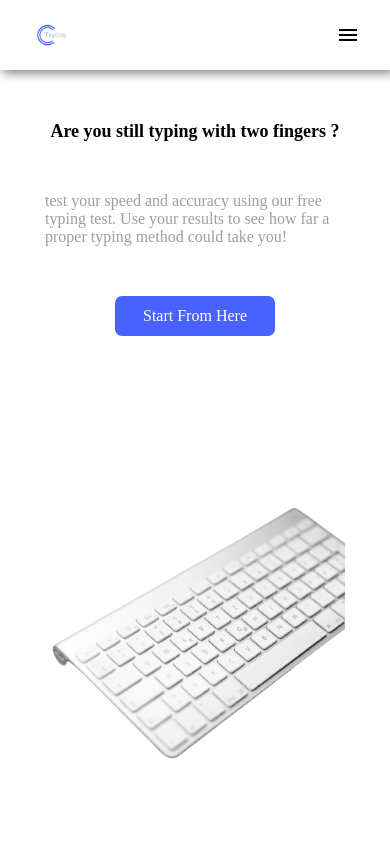
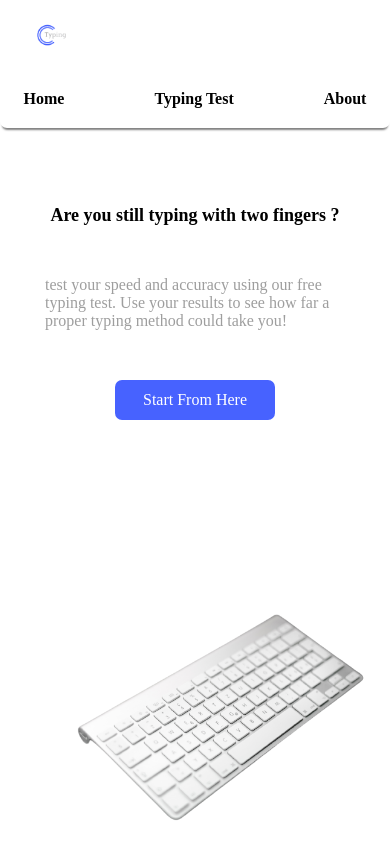
Before and after one commit to ibrahim2375/typing-test, a React (Create React App) app: page / in a window 390 px wide. Shown: the top 844 px of the page. Built offline with nearby package versions, Linux system fonts and the light colour scheme; no server answers.

Commit message:
finished about page and problem of header

```diff
--- a/src/App.css
+++ b/src/App.css
@@ -27,6 +27,7 @@ html {
   align-items: center;
 }
 .App header .logo > img {
+  object-fit: cover;
   width: var(--logoWidth);
   height: var(--logoHeight);
 }
@@ -36,6 +37,7 @@ html {
   justify-content: center;
   align-items: center;
   gap: var(--gap);
+  z-index: 999;
 }
 .App ul li {
   text-align: center;
@@ -92,18 +94,14 @@ html {
     position: relative;
   }
   .App ul {
-    display: none;
     width: 100%;
     position: absolute;
     background-color: var(--mainColor);
     right: 0px;
-    top: 73px;
-    box-shadow: 0px 0px 10px rgba(0, 0, 0, 0.5);
-    border-radius: var(--borderRadius);
-    -webkit-border-radius: var(--borderRadius);
-    -moz-border-radius: var(--borderRadius);
-    -ms-border-radius: var(--borderRadius);
-    -o-border-radius: var(--borderRadius);
+    top: 70px;
+    box-shadow: 0 4px 2px -2px rgba(0, 0, 0, 0.5);
+    border-bottom-left-radius: var(--borderRadius);
+    border-bottom-right-radius: var(--borderRadius);
   }
   .App ul li {
     padding: 20px;
--- a/src/App.js
+++ b/src/App.js
@@ -1,4 +1,4 @@
-import React, { useRef, useEffect } from 'react';
+import React, { useRef } from 'react';
 import {
   BrowserRouter as Router,
   Routes,
@@ -10,23 +10,23 @@ import logo from './img/logo.png';
 import Home from './components/Home.js';
 import Typing from './components/TypingTest';
 import About from './components/About';
-import MenuIcon from '@mui/icons-material/Menu';
+// import MenuIcon from '@mui/icons-material/Menu';
 function App() {
   const divRef = useRef(null);
-  const showList = () => {
-    if (window.innerWidth <= 480) {
-      divRef.current.style.display === 'block' ? divRef.current.style.display = 'none' : divRef.current.style.display = 'block';
-    }
-  }
-  useEffect(() => {
-    if (window.innerWidth <= 480) {
-      window.onscroll = () => {
-        divRef.current.style.display = 'none';
-      }
+  // const showList = () => {
+  // if (window.innerWidth <= 480) {
+  //   divRef.current.style.display === 'block' ? divRef.current.style.display = 'none' : divRef.current.style.display = 'block';
+  // }
+  // }
+  // useEffect(() => {
+  //   if (window.innerWidth <= 480) {
+  //     window.onscroll = () => {
+  //       divRef.current.style.display = 'none';
+  //     }
 
-    }
+  //   }
 
-  }, [])
+  // }, [])
 
   return (
     <div className="App" >
@@ -35,11 +35,10 @@ function App() {
           <div className="logo">
             <img src={logo} alt="Logo" name="logo" />
           </div>
-          <MenuIcon className="menu" onClick={showList} />
+          {/* <MenuIcon className="menu" onClick={showList} /> */}
           <ul ref={divRef} >
             <li><Link to="/" className="link">Home</Link></li>
             <li><Link to="/typing" className="link">Typing Test</Link></li>
-            <li>Contact Us</li>
             <li><Link to="/about" className="link">About</Link></li>
           </ul>
           <div className="contactUs">
--- a/src/components/About.js
+++ b/src/components/About.js
@@ -1,8 +1,23 @@
 import React from 'react'
-
+import '../css/About.css'
+import aboutImag_1 from '../img/about1.jpg'
+import aboutImag_2 from '../img/about2.jpg'
+import Footer from './Footer'
 function About() {
   return (
-    <div>About</div>
+    <>
+      <div className="about">
+        <div className="txtHead">
+          <h1>About Us</h1>
+          <p>Typing is a  way to learn or perfect their keyboarding technique. What’s more, we help you to find this service on our site.</p>
+        </div>
+        <div className="aboutImg">
+          <img src={aboutImag_1} alt="img 1" />
+          <img src={aboutImag_2} alt="img 2" />
+        </div>
+      </div>
+      <Footer />
+    </>
   )
 }
 
--- a/src/components/Test.js
+++ b/src/components/Test.js
@@ -1,10 +1,13 @@
-import React, { useEffect, useRef } from 'react'
+import React, { useEffect, useRef} from 'react'
 import '../css/Test.css';
 import ChangeCircleIcon from '@mui/icons-material/ChangeCircle';
 function Test() {
     const FETC_HAPI = 'http://api.quotable.io/random';
     const displayQuote = useRef();
     const inputRef = useRef();
+    const timer = useRef();
+    let startTime;
+    // const [counter, setCounter] = useState(0);
     const changes = () => {
         const arrayQuote = displayQuote.current.querySelectorAll('span');
         const arrayValue = inputRef.current.value.split('');
@@ -43,17 +46,39 @@ function Test() {
 
         })
         inputRef.current.value = null;
+        // startTimeing();
+        // startTimeing();
 
     }
+
+    // function startTimeing() {
+        // timer.current.innerText = 0;
+        // startTime = new Date();
+        // setInterval(() => {
+        //     goda = getTimer();
+        // }, 1000)
+    //     setInterval(() => {
+    //         let num = 0;
+    //         num++;
+    //         setCounter(num);
+    //     },1000)
+    // }
+    // function getTimer() {
+    //     // timer.current.value = 0;
+    //     return Math.floor((new Date() - startTime) / 1000);
+    // }
     const update = () => {
         renderNewQuote();
+
     }
     useEffect(() => {
-        renderNewQuote()
+        renderNewQuote();
+
         // inputRef.current.focus();
     })
     return (
         <div className="test">
+            <div className="timer" ref={timer} >0</div>
             <ChangeCircleIcon fontSize='large' className="changeIcon" onClick={update} />
             <div className="display-quote" ref={displayQuote}></div>
             <textarea
--- a/src/components/TypingTest.js
+++ b/src/components/TypingTest.js
@@ -1,8 +1,14 @@
 import React from 'react'
-
+import Test from './Test'
+import Footer from './Footer'
+import '../css/TypingTest.css'
 function TypingTest() {
   return (
-    <div>TypingTest</div>
+    <div className="typingTest">
+      <h1>Let's Go 🚀</h1>
+      <Test  />
+      <Footer />
+    </div>
   )
 }
 
--- /dev/null
+++ b/src/css/About.css
@@ -0,0 +1,42 @@
+@import url("./Variable.css");
+.about {
+  max-width: 100vw;
+  display: flex;
+  flex-direction: column;
+  justify-content: center;
+  align-items: center;
+  gap: var(--gap);
+  padding: var(--padding);
+}
+.about .txtHead {
+  max-width: 300px;
+  display: flex;
+  flex-direction: column;
+  justify-content: center;
+  align-items: center;
+  gap: var(--gap);
+}
+.about .txtHead p {
+  color: var(--textColor);
+  font-style: italic;
+  line-height: 30px;
+}
+.about .aboutImg {
+  max-width: 100vw;
+  display: flex;
+  justify-content: center;
+  align-items: center;
+  flex-wrap: wrap;
+  gap: var(--gap);
+}
+.about .aboutImg img {
+  object-fit: cover;
+  max-width: 400px;
+  max-height: 400px;
+  border-radius: var(--borderRadius);
+}
+@media (max-width: 480px) {
+  .about {
+    margin-top: var(--marginTop);
+  }
+}
--- a/src/css/Home.css
+++ b/src/css/Home.css
@@ -49,8 +49,9 @@
   color: var(--seconColor);
   cursor: pointer;
 }
-.home .landingImage > img {
+.home .landingImage img {
   object-fit: cover;
+  width: 100%;
 }
 .container .services {
   width: 100%;
@@ -85,10 +86,6 @@
   .home .landingInfo .title {
     font-size: 48px;
   }
-  .container .home .landingImage > img {
-    width: 500px;
-    height: 300px;
-  }
 }
 @media (max-width: 1024px) {
   .home .landingInfo .title {
@@ -116,15 +113,12 @@
   .home .landingInfo {
     width: 400px;
   }
-  .container .home .landingImage > img {
-    width: 400px;
-    height: 300px;
-  }
 }
 @media (max-width: 480px) {
   .container {
     padding-left: 10px;
     padding-right: 10px;
+    margin-top: var(--marginTop);
   }
   .home .landingInfo .title {
     font-size: 18px;
@@ -132,8 +126,7 @@
   .home .landingInfo {
     width: 300px;
   }
-  .container .home .landingImage > img {
-    width: 300px;
-    height: 300px;
+  .container .home .landingImage img {
+    width: 100%;
   }
 }
--- a/src/css/Test.css
+++ b/src/css/Test.css
@@ -1,5 +1,6 @@
 @import url("./Variable.css");
 .test {
+  position: relative;
   display: flex;
   flex-direction: column;
   justify-content: center;
@@ -11,7 +12,22 @@
   border-radius: var(--borderRadius);
   padding: var(--padding);
 }
+.test .timer {
+  display: none;
+  position: absolute;
+  top: var(--padding);
+  right: var(--padding);
+  font-size: 24px;
+  font-weight: bold;
+  color: var(--correctColor);
 
+}
+/* .test .header {
+  display: flex;
+  justify-content: center;
+  align-items: center;
+  gap: var(--gap);
+} */
 .test .changeIcon {
   color: var(--seconColor);
 }
@@ -37,10 +53,10 @@
   border-radius: var(--borderRadius);
 }
 .correct {
-  color: green;
+  color: var(--correctColor);
 }
 .incorrect {
-  color: red;
+  color: var(--incorrectColor);
   /* text-decoration: underline; */
 }
 /* for mobile */
--- /dev/null
+++ b/src/css/TypingTest.css
@@ -0,0 +1,14 @@
+@import url("./Variable.css");
+.typingTest {
+  margin-top: 50px;
+  display: flex;
+  justify-content: center;
+  align-items: center;
+  flex-direction: column;
+  gap: var(--gap);
+}
+@media (max-width: 480px) {
+  .typingTest {
+    margin-top: 100px;
+  }
+}
--- a/src/css/Variable.css
+++ b/src/css/Variable.css
@@ -6,6 +6,8 @@
   --textColor: #9e9e9e;
   --inputs: rgba(71, 98, 255, 0.08);
   --footerColor: #1a1a1a;
+  --correctColor:green;
+  --incorrectColor:red;
   --inputHeight: 40px;
   --inputAreaHeight: 60px;
   --titleSize: 64px;
@@ -19,6 +21,6 @@
   --btnHeight: 30px;
   --btnWidthStart: 160px;
   --btnHeightStart: 40px;
-  --marginTop: 100px;
+  --marginTop: 70px;
   --paddingleft: 10px;
 }
```
Also changed, not shown: src/img/about1.jpg (added), 1 other file (tests, documents, lock files or other folders).
